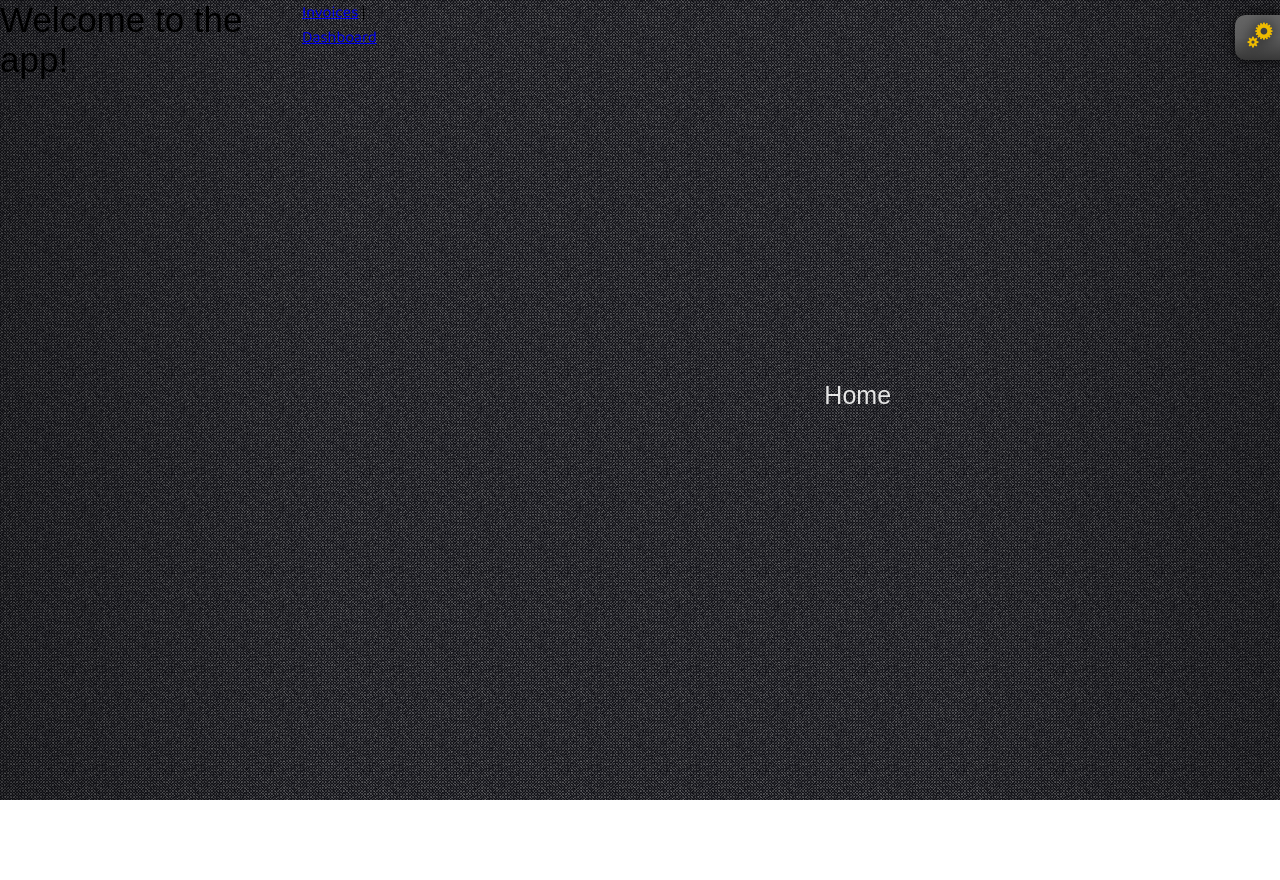
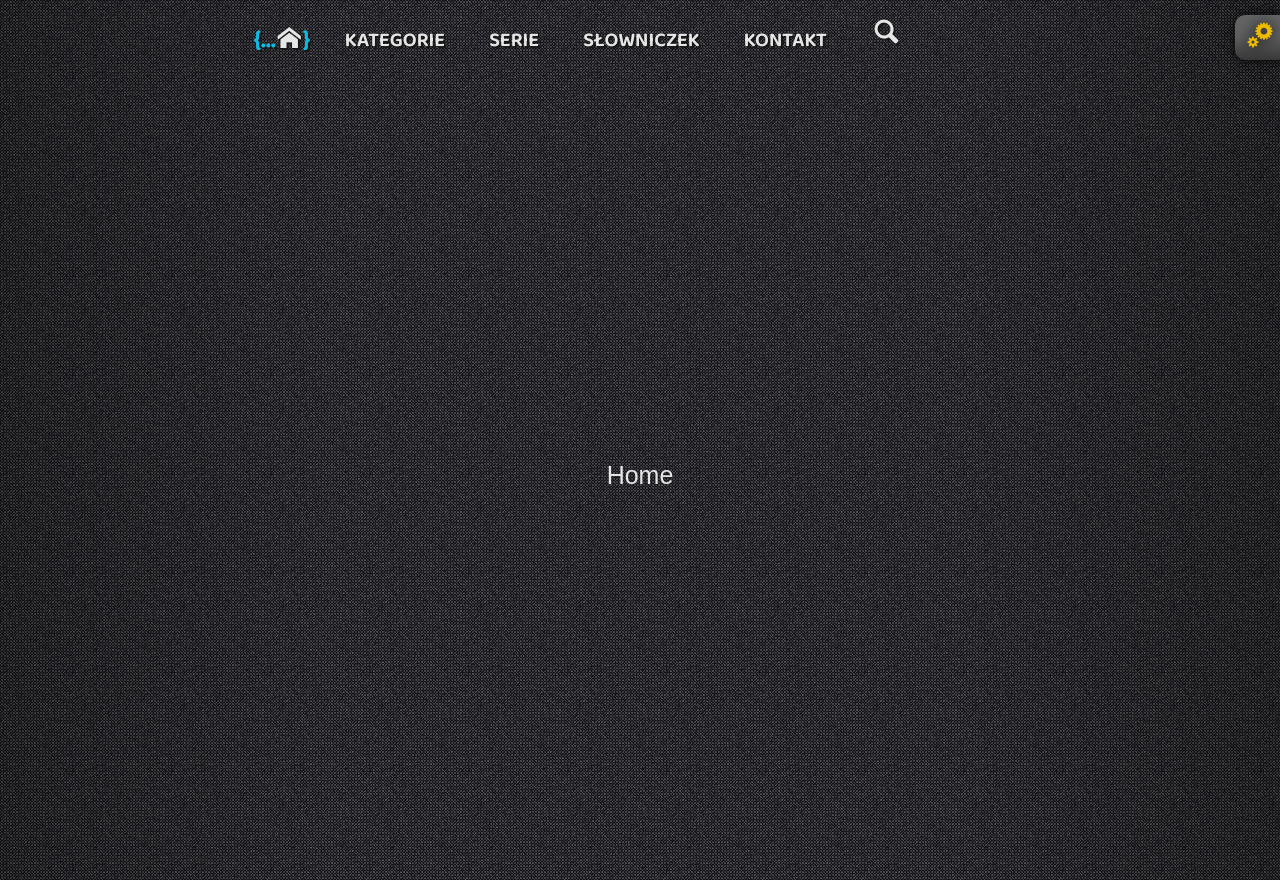
Before and after one commit to marcins-code/paczaj-blog-frontend, a React (Create React App) app: page / in a window 1280 px wide. Before the commit the page ends 800 px from the top, so only its background shows below. Built offline with nearby package versions, Linux system fonts and the light colour scheme.

Commit message:
Add navigation to layout

```diff
--- a/src/templates/MainTemplate.tsx
+++ b/src/templates/MainTemplate.tsx
@@ -1,14 +1,10 @@
 import React, { useContext, useRef } from 'react';
-import {
-  Link,
-  Outlet,
-} from 'react-router-dom';
 import styled from 'styled-components';
-// import { CSSTransition } from 'react-transition-group';
+import { CSSTransition } from 'react-transition-group';
 import { PageContext } from '../context';
 import { device } from '../themes/mediaBreakpoints';
-// import Navigation from '../components/organisms/Navigation/Navigation';
-// import '../assets/css/animations.css';
+import Navigation from '../components/organisms/Navigation/Navigation';
+import '../assets/css/animations.css';
 
 type Props = {
   children: React.ReactNode;
@@ -105,26 +101,19 @@ const MainTemplate: React.FC<Props> = ({ children }) => {
   const appClasses = isMobile ? 'sidebar-mobile' : `${navPosition} ${appTheme}`;
   return (
     <StyledBodyWrapper className="global-wrapper">
-      {/* <Navigation /> */}
+      <Navigation />
       <StyledAppWrapper className={[appClasses, 'app-wrapper'].join(' ')}>
-        <h1>Welcome to the app!</h1>
-        <nav>
-          <Link to="/">Invoices</Link>
-          {' '}
-          |
-          {' '}
-          <Link to="about">Dashboard</Link>
-        </nav>
-        <Outlet />
-        {/* <CSSTransition
+        <CSSTransition
           in={navPosition === 'sidebar' && !isMobile}
           timeout={1200}
           classNames="content"
           nodeRef={nodeRef}
           appear
-        > */}
-        <StyledContent className={[appClasses, 'content-wrapper'].join(' ')} ref={nodeRef}>{children}</StyledContent>
-        {/* </CSSTransition> */}
+        >
+          <StyledContent className={[appClasses, 'content-wrapper'].join(' ')} ref={nodeRef}>
+            {children}
+          </StyledContent>
+        </CSSTransition>
       </StyledAppWrapper>
     </StyledBodyWrapper>
   );
```
